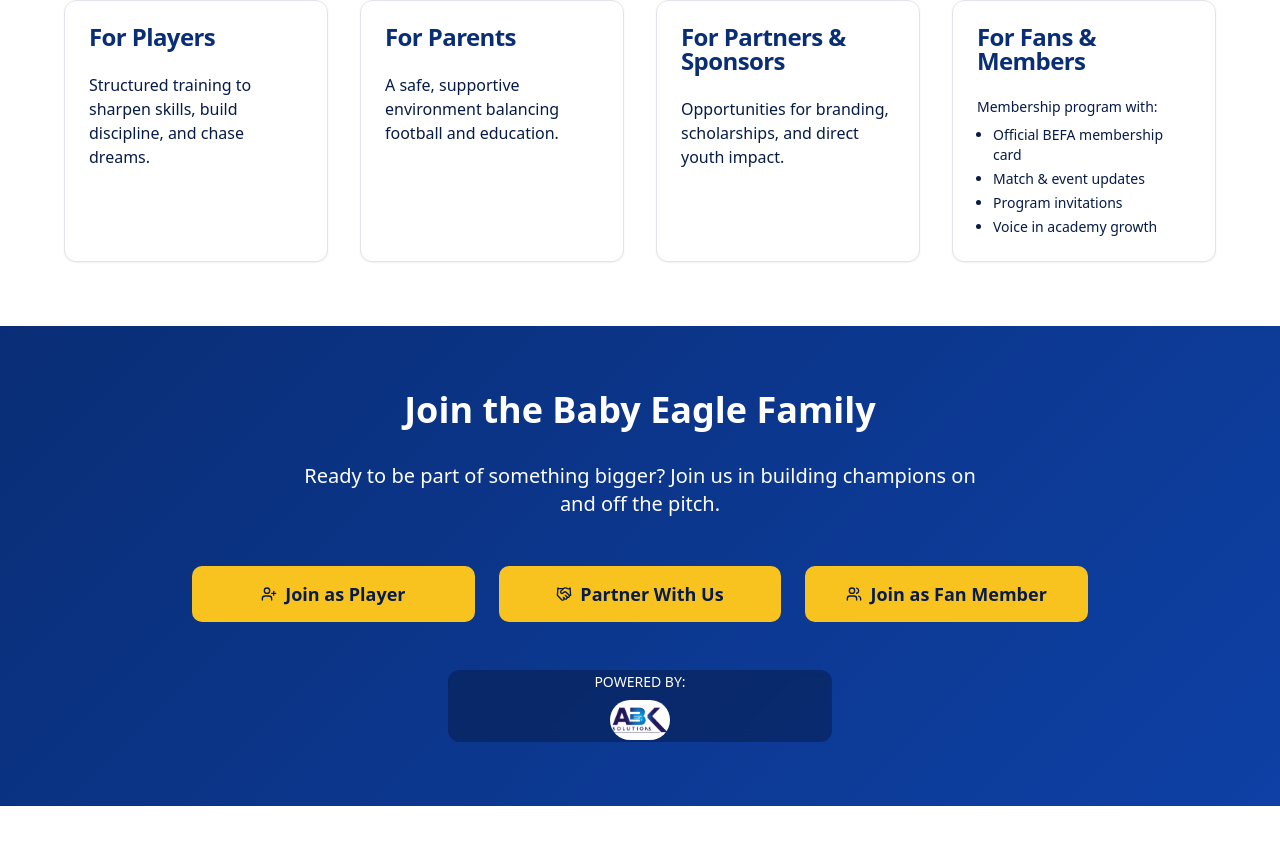
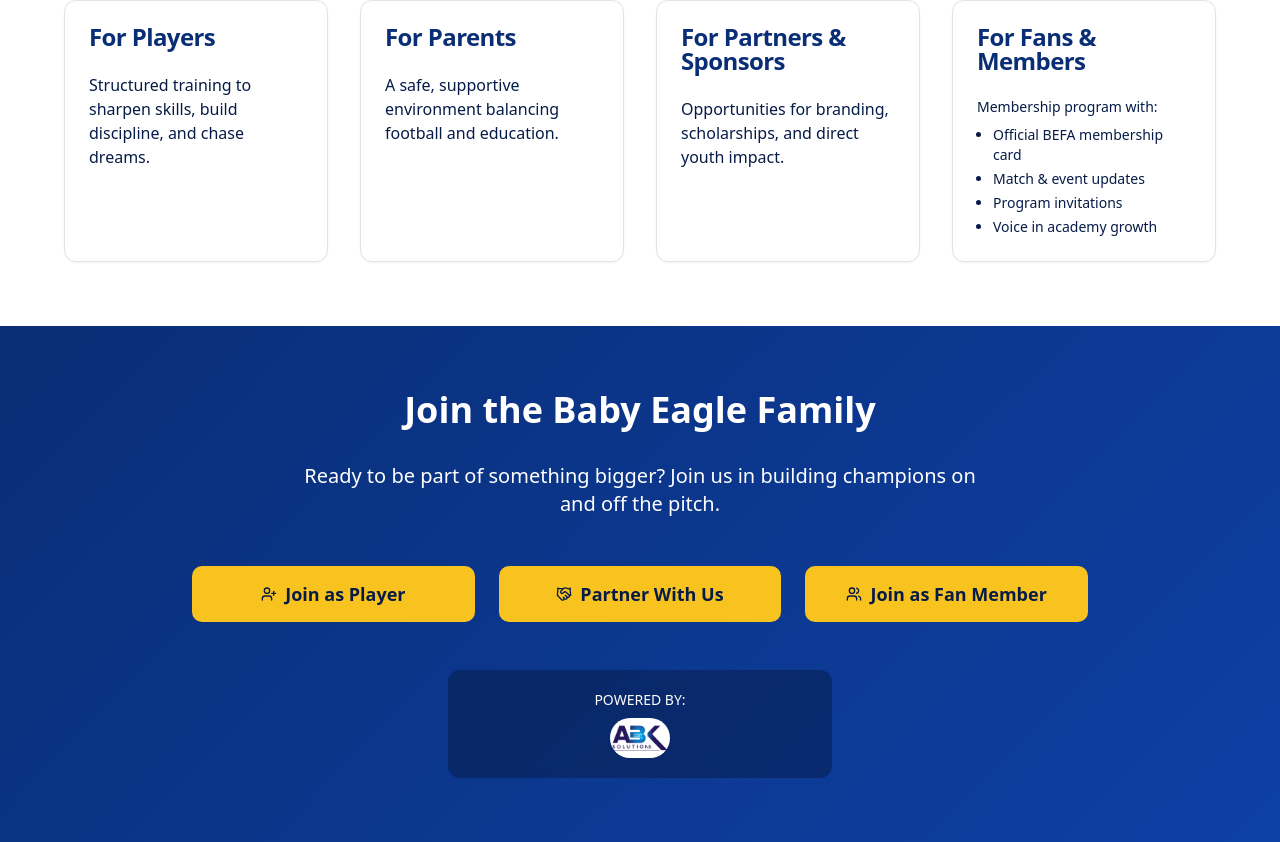
Before and after one commit to daddysboy21/baby-eagle-academy, a React (Vite) app: page / in a window 1280 px wide. Shown: the part 3008-3850 px from the top of the page. Before the commit the page ends 3814 px from the top, so only its background shows below. Built offline with nearby package versions, Linux system fonts and the light colour scheme; the HTML template or start-up script is replaced by a standard one.

Commit message:
Visual edit in Lovable

```diff
--- a/src/components/AcademyProfile.tsx
+++ b/src/components/AcademyProfile.tsx
@@ -358,7 +358,7 @@ const AcademyProfile = () => {
 
       {/* Join the Baby Eagle Family Section */}
       <section className="py-16 bg-gradient-hero text-primary-foreground">
-        <div className="container mx-auto px-6 text-center">
+        <div className="container mx-auto text-center px-[15px]">
           <h2 className="text-4xl font-bold mb-8">Join the Baby Eagle Family</h2>
           <p className="text-xl mb-12 max-w-2xl mx-auto">
             Ready to be part of something bigger? Join us in building champions on and off the pitch.
@@ -370,7 +370,7 @@ const AcademyProfile = () => {
             <FanMemberForm />
           </div>
 
-          <div className="bg-primary-dark/50 backdrop-blur-sm p-8 rounded-lg max-w-sm mx-auto px-[25px] py-[2px]">
+          <div className="bg-primary-dark/50 backdrop-blur-sm p-8 rounded-lg max-w-sm mx-auto py-[20px] px-[20px]">
             <h3 className="text-sm mb-2">POWERED BY:</h3>
             <img src={ABK} alt="ABK Logo" className="mx-auto h-10 rounded-full" />
           </div>
```
